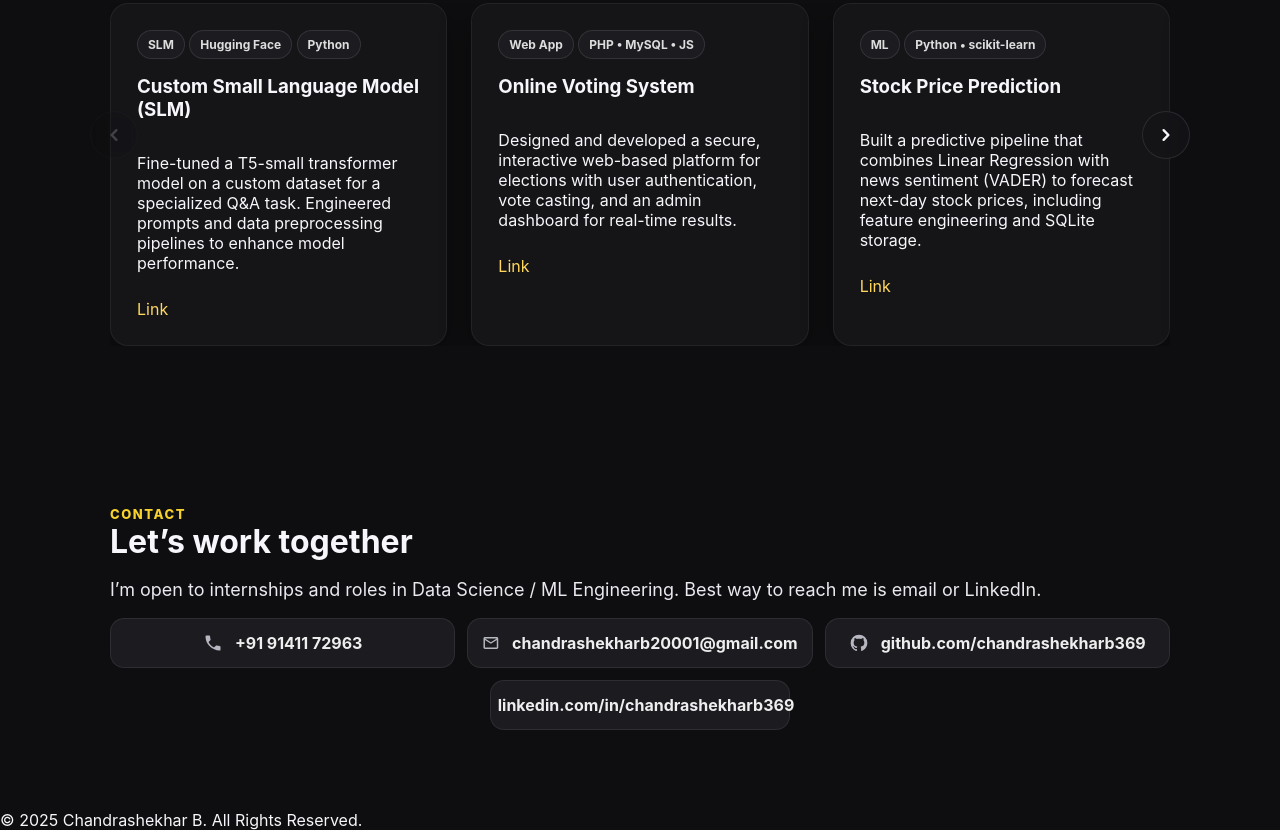
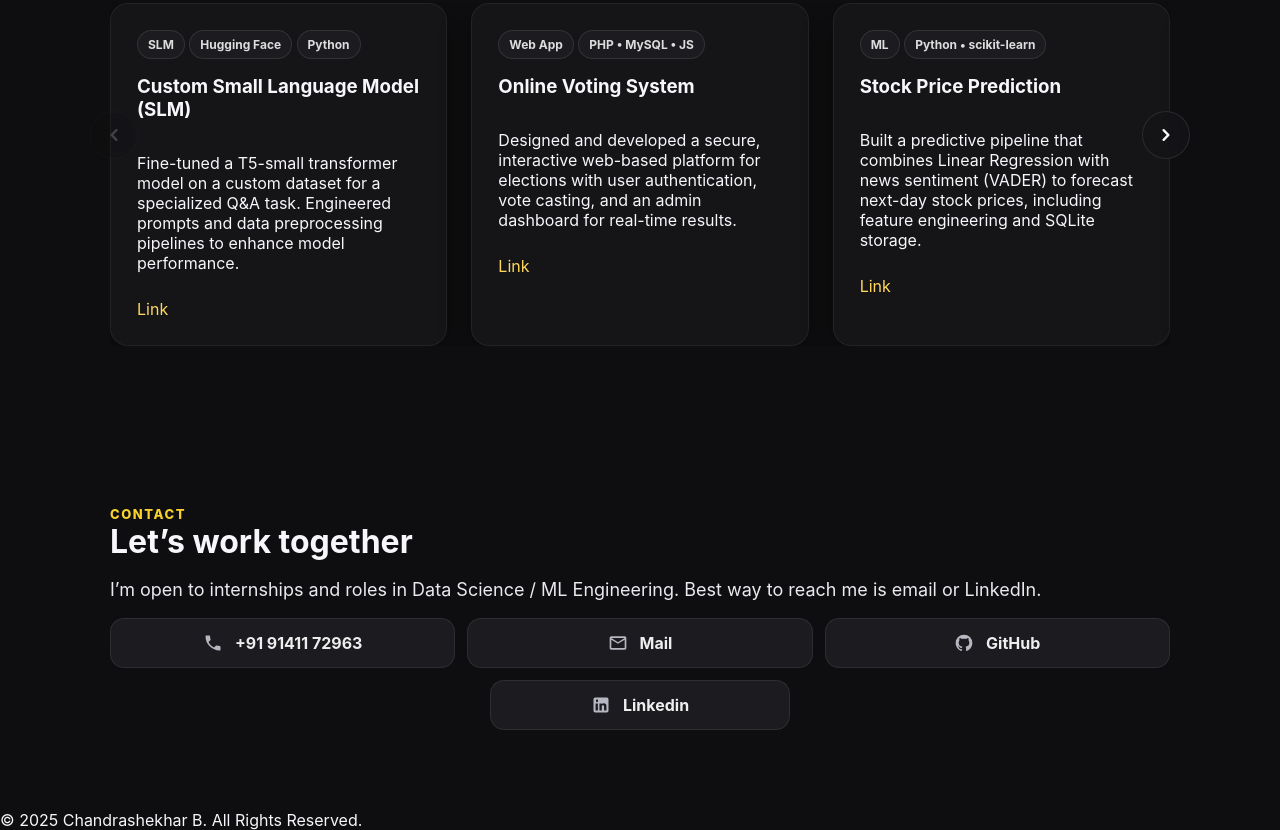
Before and after one commit to chandrashekharb369/profile, a plain HTML site: page index.html in a window 1280 px wide. Shown: the part 2056-2886 px from the top of the page. Drawn offline with Linux system fonts and the light colour scheme.

Commit message:
Update index.html

```diff
--- a/index.html
+++ b/index.html
@@ -357,15 +357,15 @@
       </a>
       <a href="mailto:chandrashekharb20001@gmail.com" class="fade-in">
         <svg xmlns="http://www.w3.org/2000/svg" viewBox="0 0 24 24"><path d="M22 6C22 4.9 21.1 4 20 4H4C2.9 4 2 4.9 2 6V18C2 19.1 2.9 20 4 20H20C21.1 20 22 19.1 22 18V6M20 6L12 11L4 6H20M20 18H4V8L12 13L20 8V18Z"/></svg>
-        <span>chandrashekharb20001@gmail.com</span>
+        <span>Mail</span>
       </a>
       <a href="https://github.com/chandrashekharb369" target="_blank" rel="noopener" class="fade-in">
         <svg xmlns="http://www.w3.org/2000/svg" viewBox="0 0 24 24"><path d="M12,2A10,10 0 0,0 2,12C2,16.42 4.87,20.17 8.84,21.5C9.34,21.58 9.5,21.27 9.5,21C9.5,20.77 9.5,20.14 9.5,19.31C6.73,19.91 6.14,17.97 6.14,17.97C5.68,16.81 5.03,16.5 5.03,16.5C4.12,15.88 5.1,15.9 5.1,15.9C6.1,15.97 6.63,16.93 6.63,16.93C7.5,18.45 8.97,18 9.54,17.73C9.63,17.1 9.89,16.67 10.17,16.42C7.95,16.17 5.62,15.31 5.62,11.5C5.62,10.39 6,9.5 6.65,8.79C6.55,8.54 6.2,7.5 6.75,6.15C6.75,6.15 7.59,5.88 9.5,7.17C10.29,6.95 11.15,6.84 12,6.84C12.85,6.84 13.71,6.95 14.5,7.17C16.41,5.88 17.25,6.15 17.25,6.15C17.8,7.5 17.45,8.54 17.35,8.79C18,9.5 18.38,10.39 18.38,11.5C18.38,15.32 16.04,16.16 13.81,16.41C14.17,16.72 14.5,17.33 14.5,18.26C14.5,19.6 14.5,20.68 14.5,21C14.5,21.27 14.66,21.59 15.17,21.5C19.14,20.16 22,16.42 22,12A10,10 0 0,0 12,2Z"/></svg>
-        <span>github.com/chandrashekharb369</span>
+        <span>GitHub</span>
       </a>
-      <a href="www.linkedin.com/in/chandrashekhar-b-b8a0b0363" target="_blank" rel="noopener" class="fade-in">
+      <a href="https://www.linkedin.com/in/chandrashekhar-b-b8a0b0363/" target="_blank" rel="noopener" class="fade-in">
         <svg xmlns="http://www.w3.org/2000/svg" viewBox="0 0 24 24"><path d="M19,3A2,2 0 0,1 21,5V19A2,2 0 0,1 19,21H5A2,2 0 0,1 3,19V5A2,2 0 0,1 5,3H19M18.5,18.5V13.2A3.26,3.26 0 0,0 15.24,9.94C14.39,9.94 13.4,10.43 12.92,11.24V10.13H10.13V18.5H12.92V13.57C12.92,12.8 13.54,12.17 14.31,12.17C15.08,12.17 15.7,12.8 15.7,13.57V18.5H18.5M6.88,8.56A1.68,1.68 0 0,0 8.56,6.88C8.56,6 8,5.44 7.22,5.44C6.44,5.44 5.88,6 5.88,6.88C5.88,7.76 6.44,8.56 7.22,8.56H7.21L6.88,8.56M8.27,18.5V10.13H5.5V18.5H8.27Z"/></svg>
-        <span>linkedin.com/in/chandrashekharb369</span>
+        <span>Linkedin</span>
       </a>
     </div>
   </section>
```
